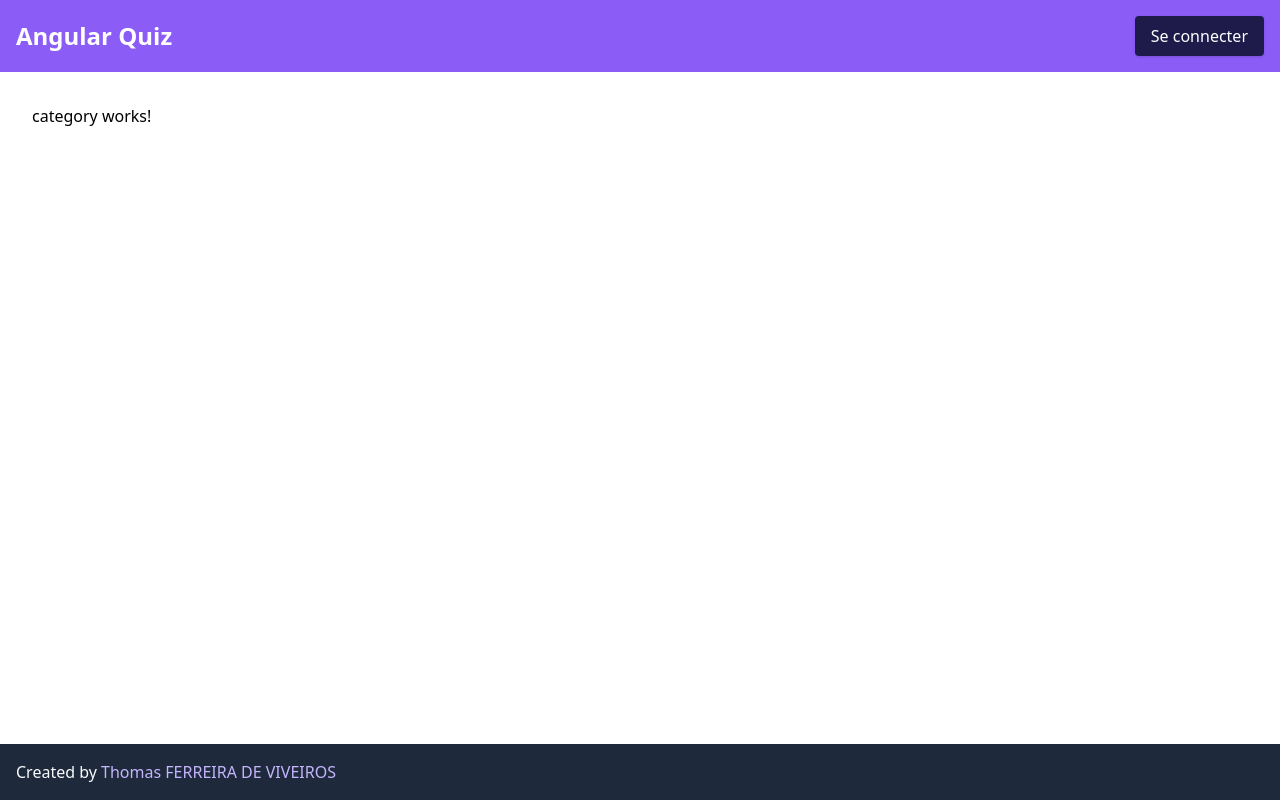
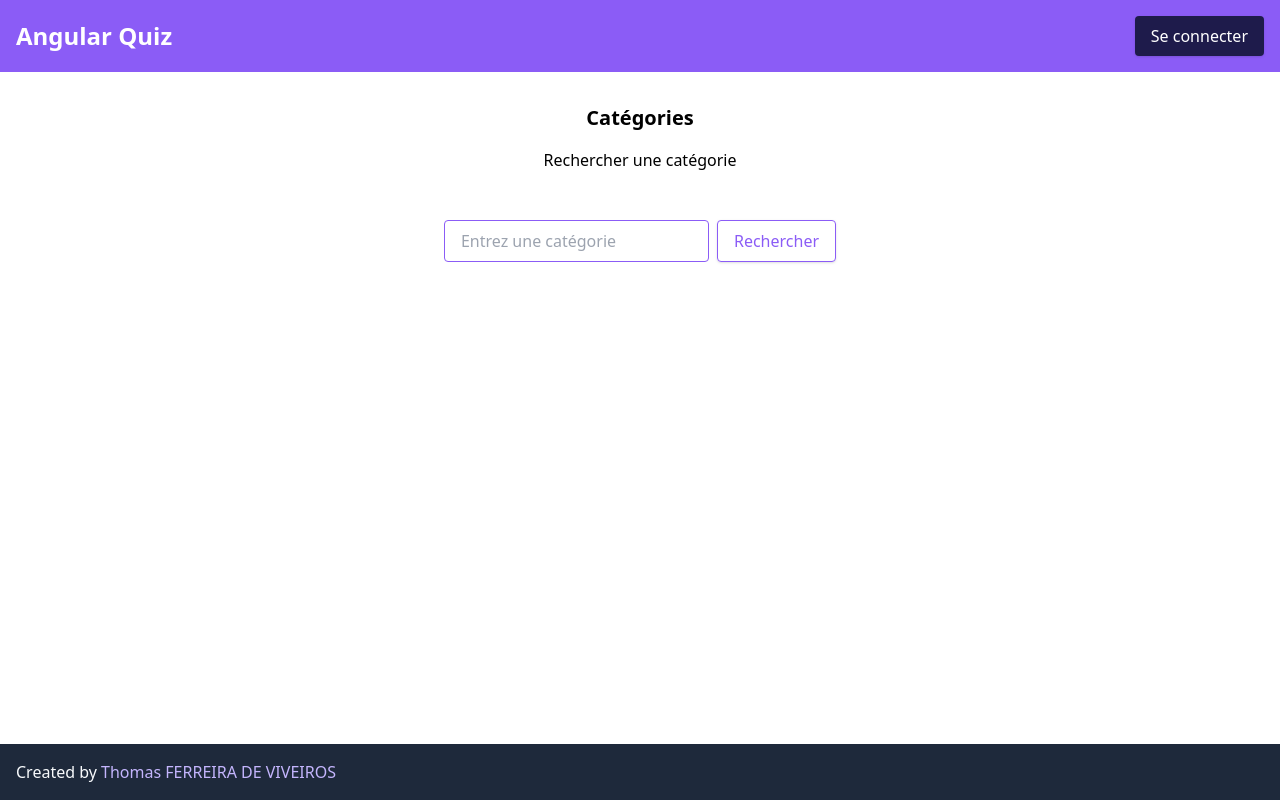
Before and after one commit to tombruaire/eval-angular-quiz, an Angular app: page /quiz/category in a window 1280 px wide. Built offline with nearby package versions, Linux system fonts and the light colour scheme.

Commit message:
Ajout du SCSS de la page category

```diff
--- a/src/app/quiz/category/category.component.html
+++ b/src/app/quiz/category/category.component.html
@@ -1 +1,10 @@
-<p>category works!</p>
+<section class="home">
+  <h2 class="home_title">Catégories</h2>
+  <p class="home_presentation">Rechercher une catégorie</p>
+  <form action="" class="home_form">
+    <input type="search" id="category" name="category" placeholder="Entrez une catégorie" required>
+    <button class="home_quiz-btn btn--outline">
+      Rechercher
+    </button>
+  </form>
+</section>
--- a/src/app/quiz/category/category.component.scss
+++ b/src/app/quiz/category/category.component.scss
@@ -0,0 +1,25 @@
+.home {
+  @apply flex flex-col items-center justify-center;
+
+  &_title {
+    @apply text-xl font-bold text-center mb-4;
+  }
+
+  &_presentation {
+    @apply text-center;
+  }
+
+  &_form {
+    @apply my-4;
+    label {
+      @apply mr-2 text-violet-500 font-bold;
+    }
+    input {
+      @apply border border-violet-500 px-4 py-2 rounded mr-2;
+    }
+  }
+
+  &_quiz-btn {
+    @apply my-8
+  }
+}
```
